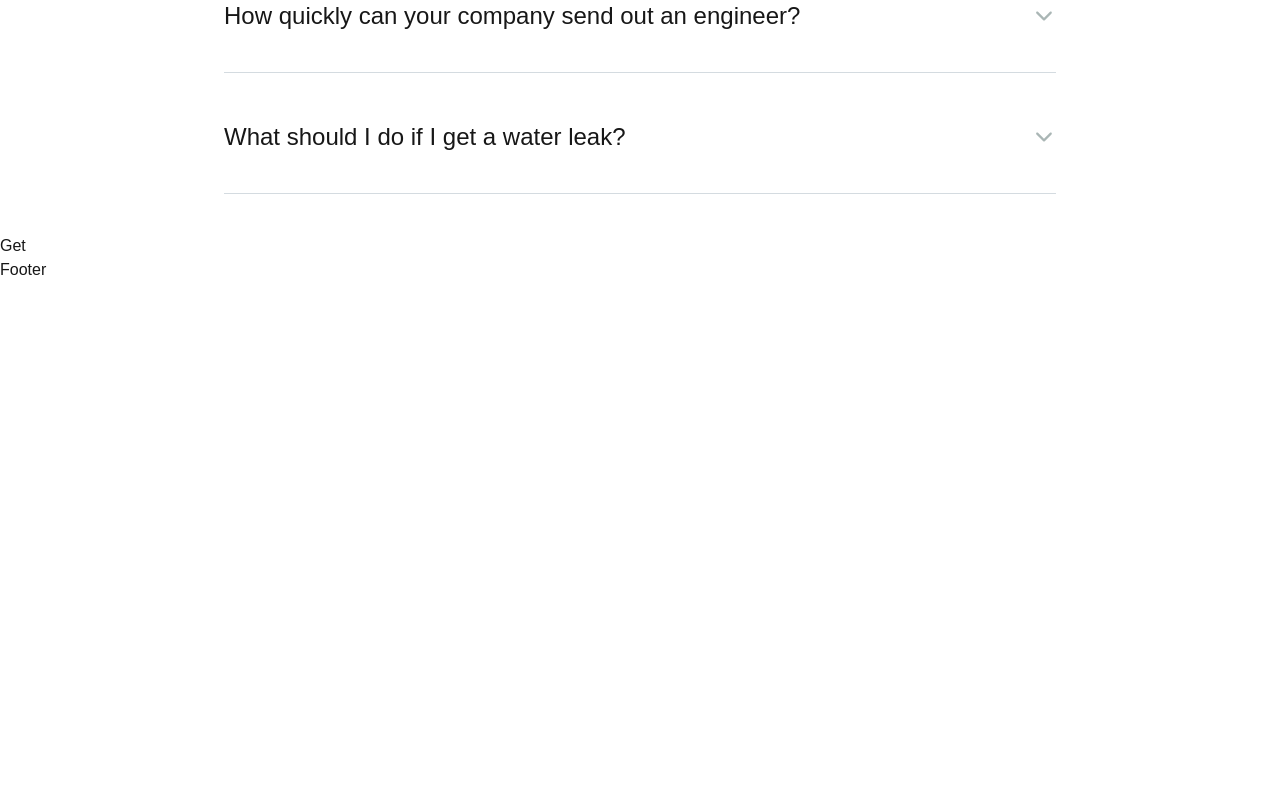
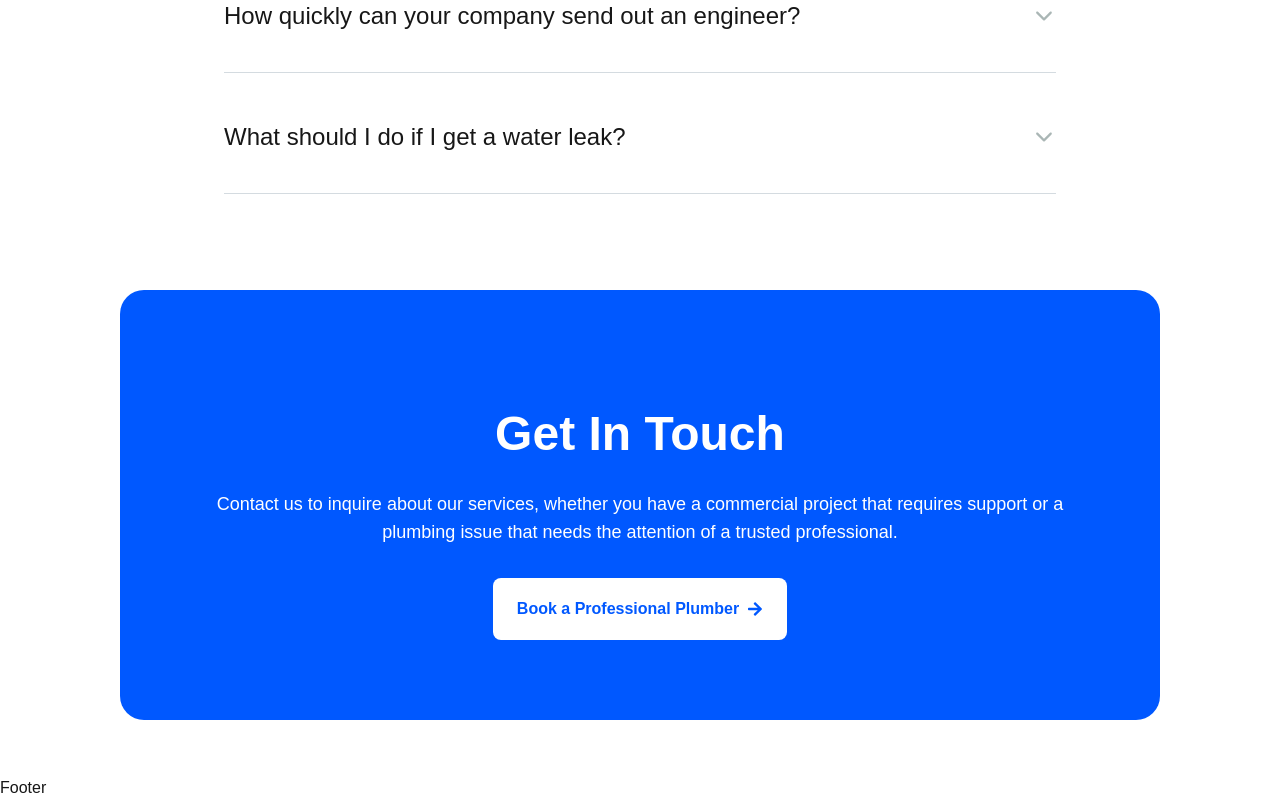
Before and after one commit to farzanacoder/Task1_repo, a Next.js app: page / in a window 1280 px wide. Shown: the part 386-1186 px from the top of the page. Before the commit the page ends 800 px from the top, so only its background shows below. Built offline with nearby package versions, Linux system fonts and the light colour scheme.

Commit message:
get part done

```diff
--- a/components/Get.jsx
+++ b/components/Get.jsx
@@ -1,8 +1,16 @@
 import React from 'react'
+import { FaArrowRight } from "react-icons/fa";
+
 
 const Get = () => {
   return (
-    <div>Get</div>
+   <section className='max-w-6xl mx-auto lg:p-14 md:p-10 p-8 text-white'>
+     <div className='bg-[#0058FF] flex flex-col items-center rounded-3xl lg:p-20 md:p-10 p-4 lg:gap-8 md:gap-6 gap-4'>
+          <h1 className='lg:text-5xl text-2xl md:text-[32px] font-bold text-center capitalize pt-10'>Get in Touch</h1>
+          <p className='font-normal lg:text-lg md:text-base text-sm leading-5 lg:leading-7 text-center'>Contact us to inquire about our services, whether you have a commercial project that requires support or a plumbing issue that needs the attention of a trusted professional.</p>
+          <button className='md:text-base text-sm flex items-center gap-2 leading-[30px] font-bold text-[#0058FF] rounded-lg bg-white py-4 px-6'>Book a Professional Plumber <FaArrowRight /> </button>
+    </div>
+   </section>
   )
 }
 
```
